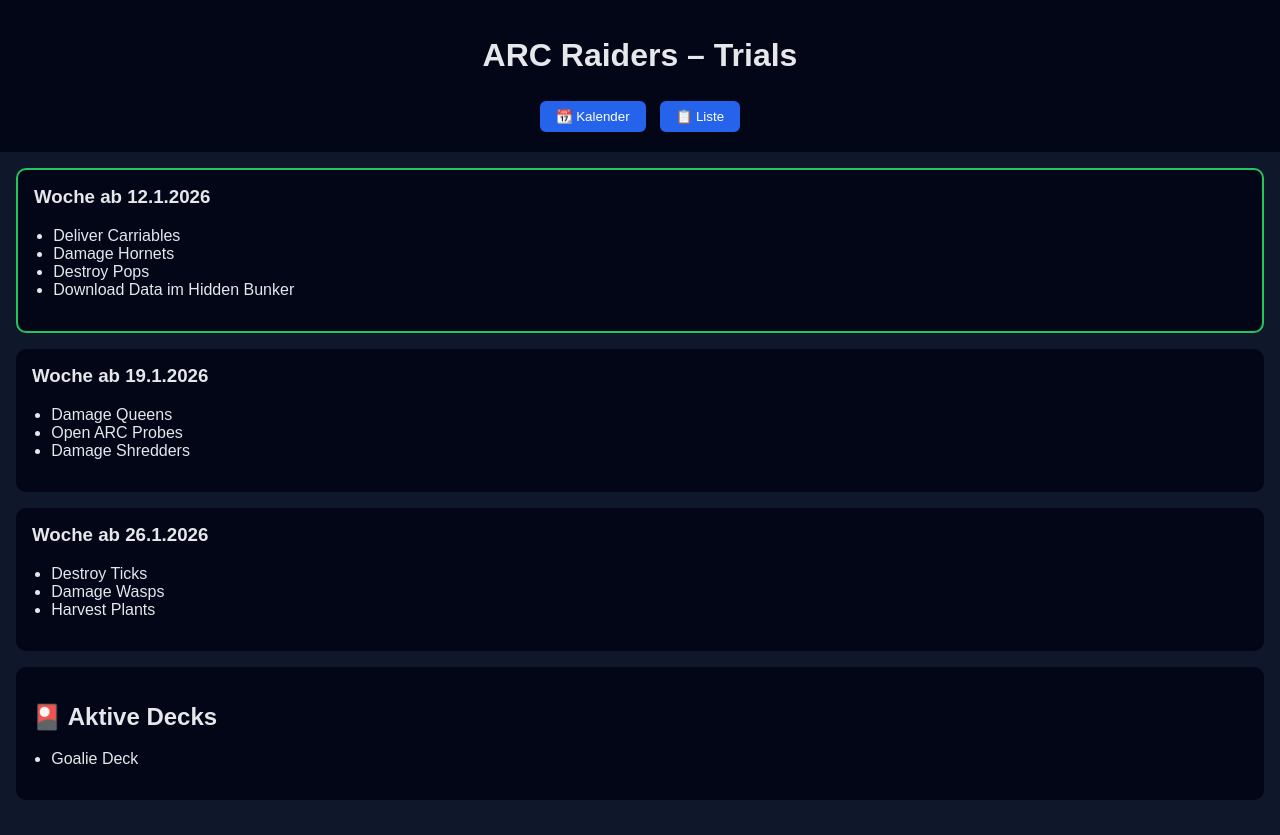
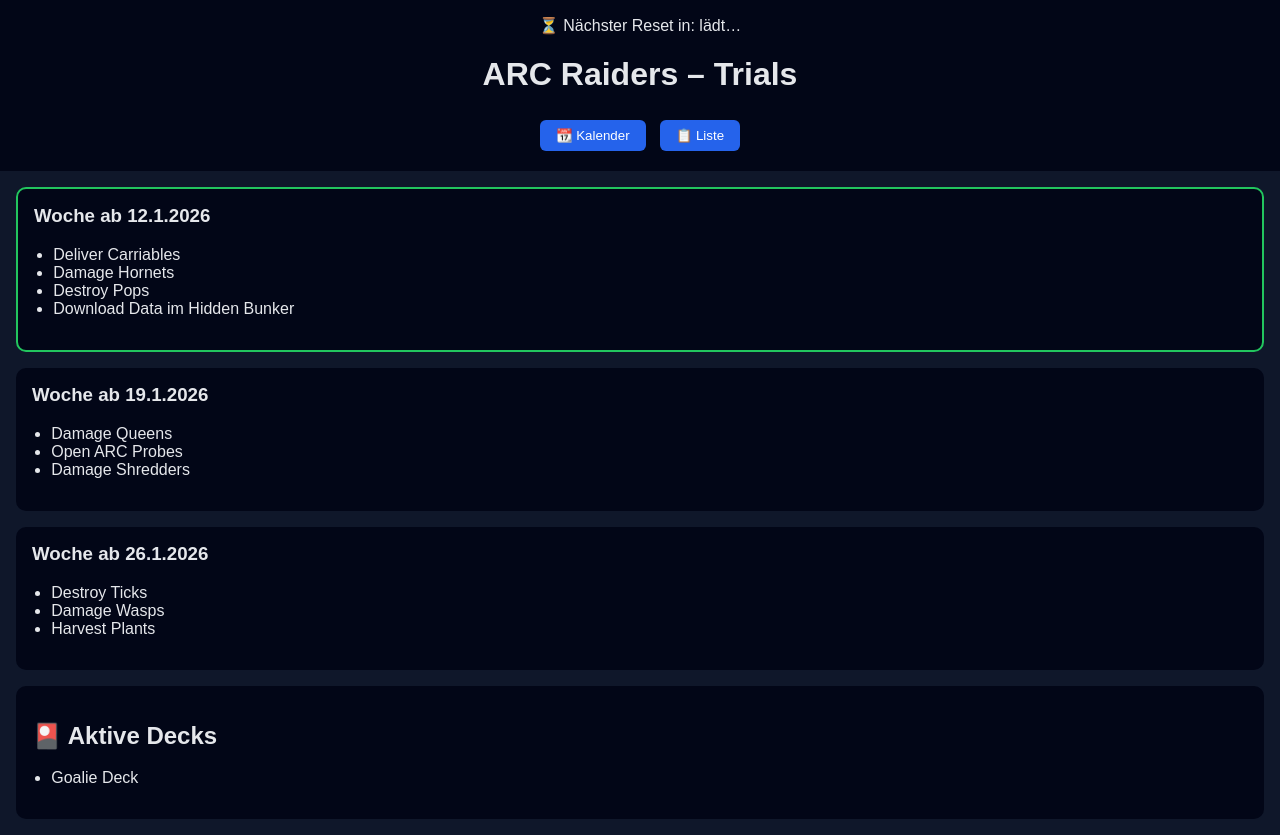
Before and after one commit to theSajo66/Arc, a plain HTML site: page index.html in a window 1280 px wide. Drawn offline with Linux system fonts and the light colour scheme.

Commit message:
Aktualisieren von index.html

```diff
--- a/index.html
+++ b/index.html
@@ -10,6 +10,9 @@
 <body>
 
 <header>
+<section id="countdown">
+  ⏳ Nächster Reset in: <span id="resetTimer">lädt…</span>
+</section>
   <h1>ARC Raiders – Trials</h1>
   <div class="buttons">
     <button onclick="setView('calendar')">📆 Kalender</button>
```
